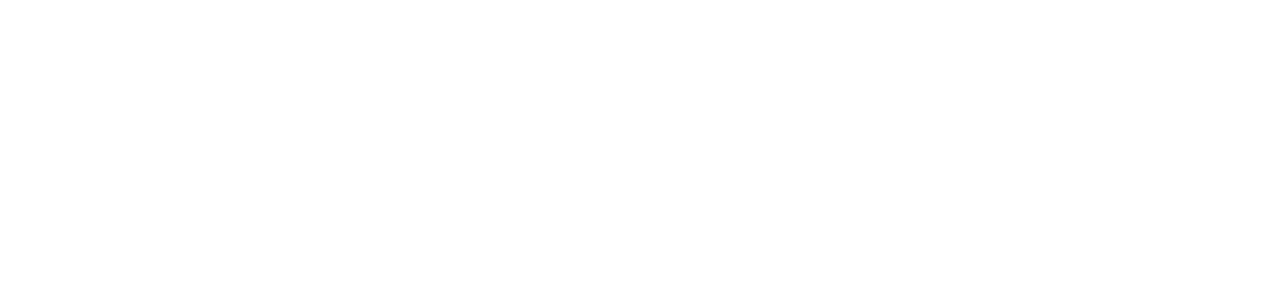
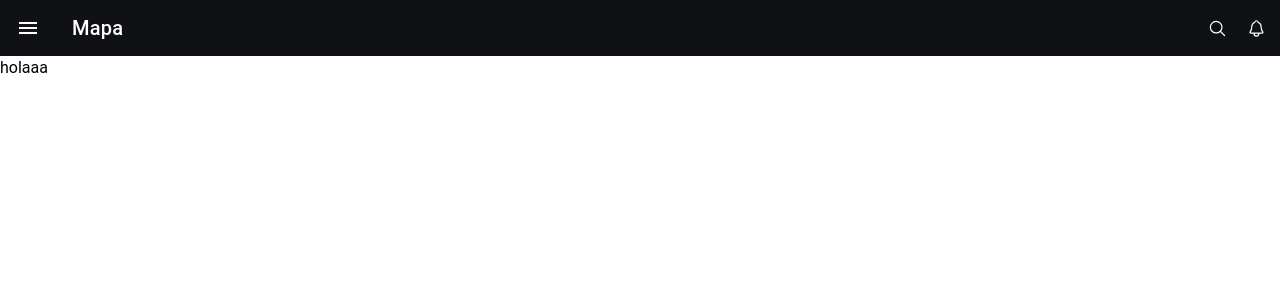
Before and after one commit to AbieGarcia/MAP-Music-Around-People-, a React (Vite) app: page /map in a window 1280 px wide. Shown: the top 300 px of the page. Built offline with nearby package versions, Linux system fonts and the light colour scheme.

Commit message:
menu_copiado
copiado de ejemplo

```diff
--- a/src/App.tsx
+++ b/src/App.tsx
@@ -4,6 +4,7 @@ import { IonReactRouter } from '@ionic/react-router';
 import Home from './pages/Home';
 import Login from './pages/Login';
 import Register from './pages/Register';
+import Map from './pages/Map';
 
 /* Core CSS required for Ionic components to work properly */
 import '@ionic/react/css/core.css';
@@ -50,6 +51,9 @@ const App: React.FC = () => (
         <Route exact path="/register">
           <Register />
         </Route>
+        <Route exact path="/map">
+          <Map />
+        </Route>
         <Route exact path="/">
           <Redirect to="/login" />
         </Route>
--- /dev/null
+++ b/src/components/MainLayout.tsx
@@ -0,0 +1,51 @@
+import { searchOutline, notificationsOutline } from 'ionicons/icons';
+import Menu from '../components/Menu';
+import {
+    IonPage,
+    IonHeader,
+    IonToolbar,
+    IonTitle,
+    IonButtons,
+    IonMenuButton,
+    IonButton,
+    IonIcon,
+    IonContent,
+} from '@ionic/react';
+
+interface MainLayoutProps {
+    title: string;
+    children: React.ReactNode;
+}
+
+const MainLayout: React.FC<MainLayoutProps> = ({ title, children }) => {
+    return (
+        <>
+            <Menu />
+            <IonPage id="main-content">
+                <IonHeader className='ion-no-border'>
+                    <IonToolbar style={{ '--background': '#0f1115', '--color': 'white' } as React.CSSProperties}>
+                        <IonButtons slot='start'>
+                            <IonMenuButton />
+                        </IonButtons>
+                        <IonTitle className='font-bold'>{title}</IonTitle>
+
+                        <IonButtons slot='end'>
+                            <IonButton>
+                                <IonIcon icon={searchOutline} />
+                            </IonButton>
+
+                            <IonButton>
+                                <IonIcon icon={notificationsOutline} />
+                            </IonButton>
+                        </IonButtons>
+                    </IonToolbar>
+                </IonHeader>
+
+                <IonContent>{children}</IonContent>
+
+            </IonPage>
+        </>
+    )
+};
+
+export default MainLayout;
--- /dev/null
+++ b/src/components/Menu.tsx
@@ -0,0 +1,81 @@
+import {
+    IonContent, IonIcon, IonItem, IonMenu, IonMenuToggle, IonHeader, IonToolbar
+} from '@ionic/react';
+import {
+    gridOutline, listOutline, addCircleOutline, settingsOutline,
+    logOutOutline, chevronForwardOutline, cubeOutline, personCircleOutline, closeOutline, personOutline, musicalNote, peopleOutline, globeOutline
+} from 'ionicons/icons';
+import { useLocation } from 'react-router-dom';
+import React from 'react';
+
+const Menu: React.FC = () => {
+
+    const location = useLocation(); // sirve para ver cual pestaña esta activa y cual item del menú está activo
+    const menuItems = [
+        { title: 'Perfil', url: '/', icon: personOutline },
+        { title: 'Canciones', url: '/', icon: musicalNote },
+        { title: 'MusicMatch', url: '/', icon: peopleOutline },
+        { title: 'Mapa', url: '/map', icon: globeOutline },
+    ]
+    return (
+        <IonMenu contentId='main-content' type='overlay' style={{ '--width': '280px' }}>
+            <IonContent style={{ '--background': "#0a0b0d" }}>
+                <div className='flex flex-col h-full bg-[#0a0b0d] text-white'>
+                    <div className='p-6 flex items-center justify-between border-b border-gray-800'>
+                        <div className='flex items-center gap-3'>
+                            <IonIcon icon={cubeOutline} className='text-xl' />
+                            <span className='text-xl font-bold'>Tienda</span>
+                        </div>
+
+                        <IonMenuToggle autoHide={true}>
+                            <IonIcon icon={closeOutline} className='text-2xl text-gray-400' />
+                        </IonMenuToggle>
+                    </div>
+                    {/*USUARIO */}
+                    <div className='p-6 flex items-center gap-4 border-b border-gray-800'>
+                        <IonIcon icon={personCircleOutline} className='text-3xl text-gray-400' />
+                        <div>
+                            <h3 className='font-bold text-sm'>Tienda</h3>
+                            <p className='text-xs text-gray-500'>AG@gmail.com</p>
+                        </div>
+                    </div>
+
+                    {/*MENU*/}
+                    <div className='flex-1 px-3 py-4'>
+                        {menuItems.map((item, index) => (
+                            <IonMenuToggle>
+                                <IonItem
+                                    routerLink={item.url} //ruta de navegacion a diferentes pags
+                                    lines='none'
+                                    detail={false} //oculta detalles automaticos de ionic
+                                    className='p-0 m-0 bg-transparent text-inherit'
+                                    style={{ '--background': 'transparent', '--color': 'inherit' }}
+                                >
+                                    <div className={`flex items-center justify-between w-full p-4 mb-2 rounded-xl transition-all
+                                        ${location.pathname === item.url
+                                            ? 'bg-[#65d380] text-black'
+                                            : 'text-gray-300 hover:bg-gray-900'
+                                        }`}>
+
+                                        <div className='flex items-center gap-4'>
+                                            <IonIcon icon={item.icon} className='text-xl' />
+                                            <span className='font-medium text-sm'>{item.title}</span>
+                                        </div>
+                                        <IonIcon
+                                            icon={chevronForwardOutline}
+                                            className={`text-xs
+                                                ${location.pathname === item.url
+                                                    ? 'text-black'
+                                                    : 'text-gray-600'
+                                                }`} />
+                                    </div>
+                                </IonItem>
+                            </IonMenuToggle>
+                        ))}
+                    </div>
+                </div>
+            </IonContent>
+        </IonMenu >
+    )
+};
+export default Menu;
--- /dev/null
+++ b/src/pages/Map.tsx
@@ -0,0 +1,15 @@
+import { IonContent, IonHeader, IonPage, IonTitle, IonToolbar } from '@ionic/react';
+import ExploreContainer from '../components/ExploreContainer';
+import './Home.css';
+import Menu from '../components/Menu';
+import MainLayout from '../components/MainLayout';
+
+const Map: React.FC = () => {
+    return (
+        <MainLayout title='Mapa'>
+            <p>holaaa</p>
+        </MainLayout>
+    );
+};
+
+export default Map;
```
